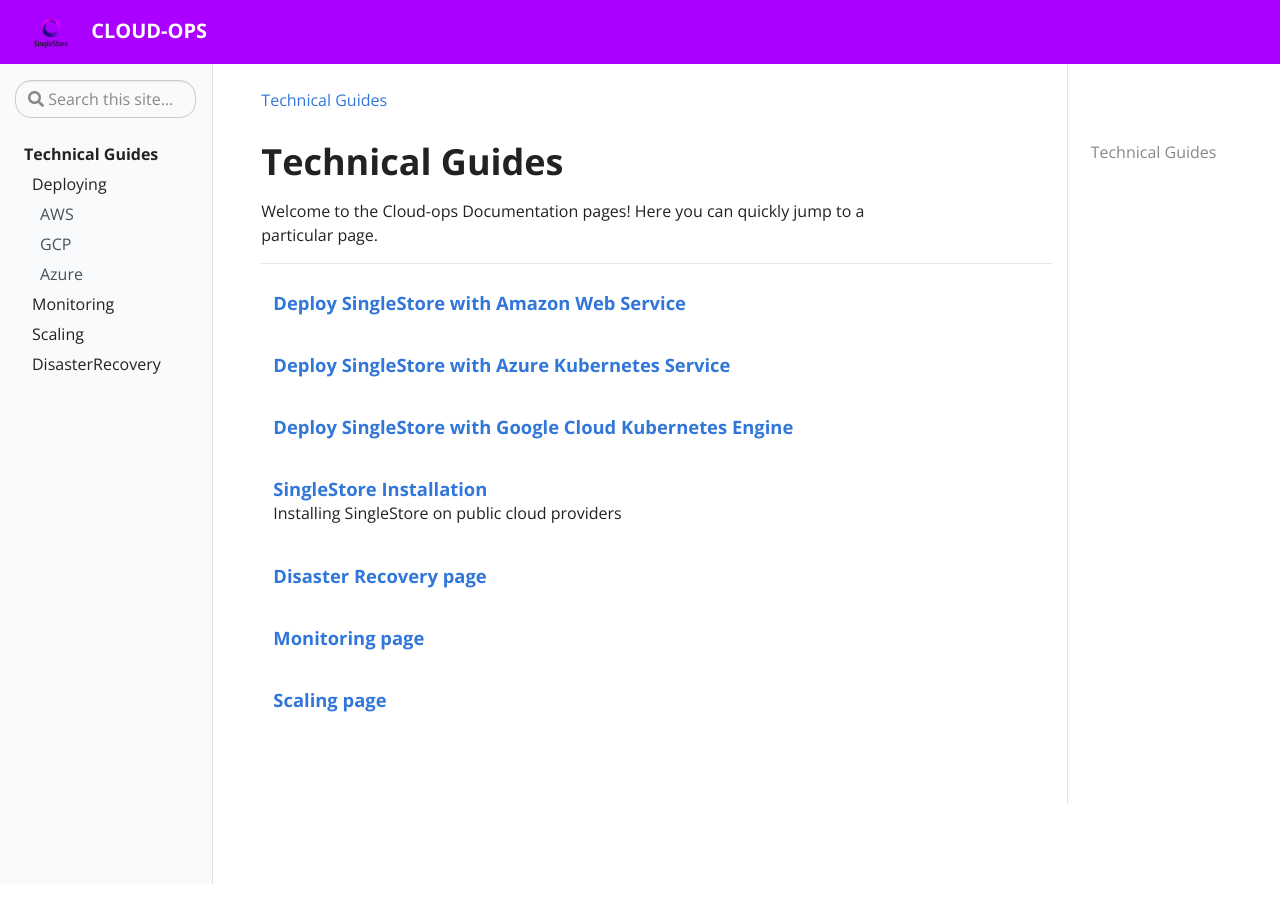
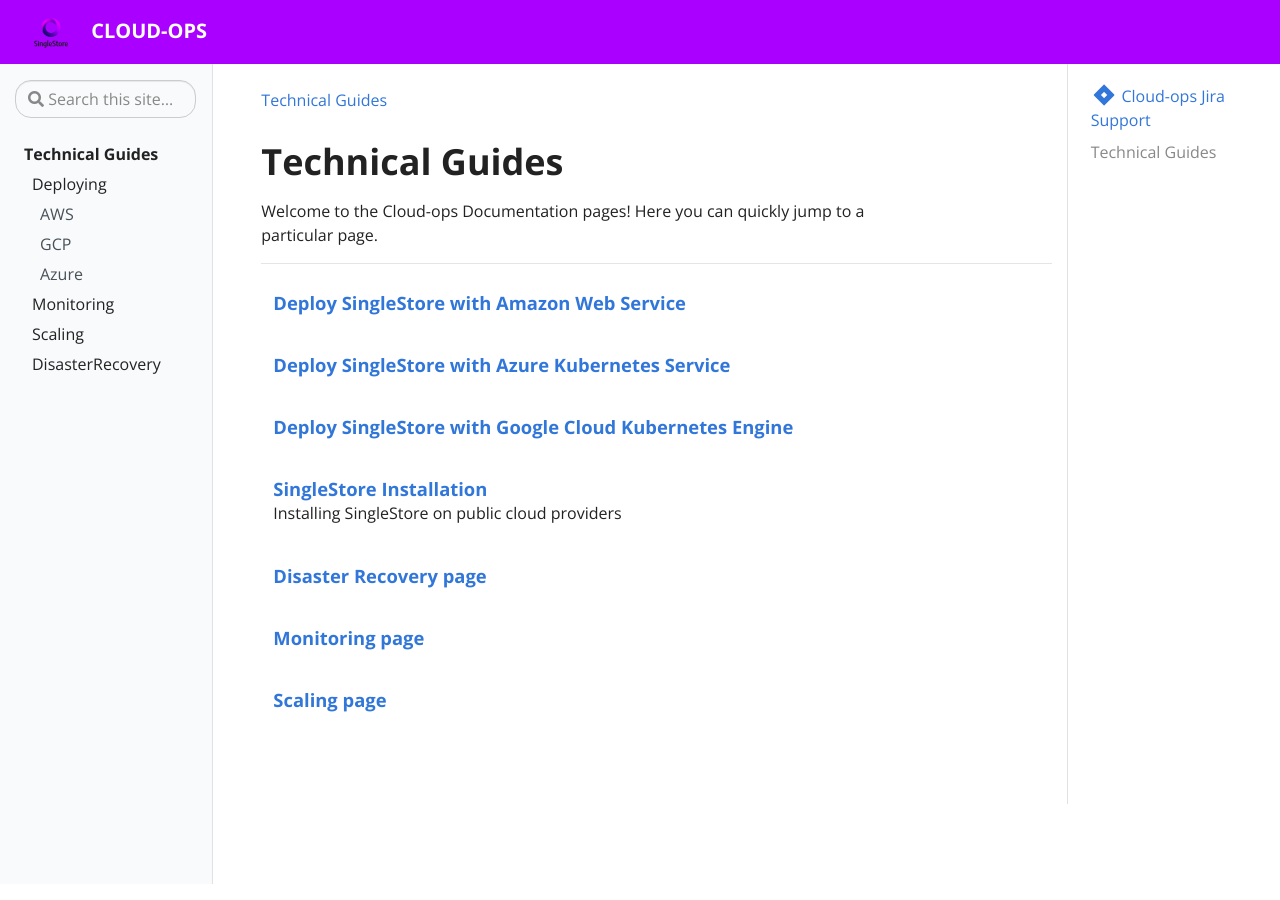
Before and after one commit to sdb-cloud-ops/cloud-ops, a Jekyll site: the page built from pages/docs.md, in a window 1280 px wide. Built offline with Jekyll 4.4.1, drawn with Linux system fonts in a browser that asks for light colours.

Commit message:
Update editable.html

```diff
--- a/_includes/editable.html
+++ b/_includes/editable.html
@@ -5,7 +5,7 @@
 <a href="{{ site.repo }}/issues/new" target="_blank"><i class="fas fa-tasks fa-fw"></i> Create project issue</a>
 -->
 
-<!--<a href="{{ site.jira_help }}" target="_blank"><i class="fab fa-jira fa-fw fa-lg"></i> Cloud-ops Jira Support </a>-->
+<a href="{{ site.jira_help }}" target="_blank"><i class="fab fa-jira fa-fw fa-lg"></i> Cloud-ops Jira Support </a>
 
 <!-- this will parse through the header fields and add a button to open
      an issue / ask a question on Github. The editable field should be in
```
